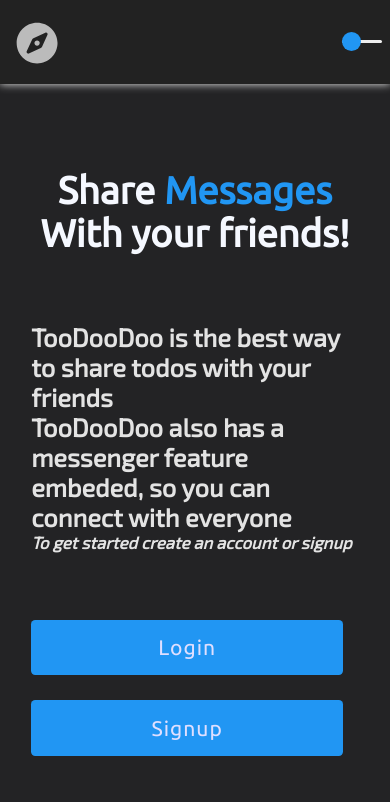
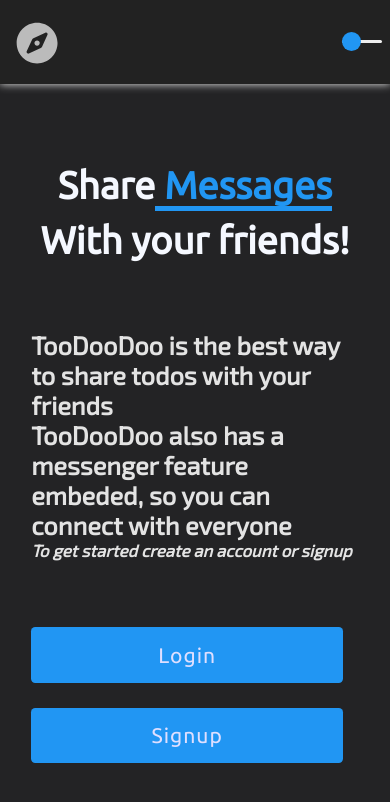
Before and after one commit to ilyanesteroff/IDiary, a React (Create React App) app: page / in a window 390 px wide. Shown: the top 802 px of the page. Built offline with nearby package versions, Linux system fonts and the light colour scheme; a web font is replaced by a local one.

Commit message:
style fixes

```diff
--- a/src/components/mainsection/main-unit.css
+++ b/src/components/mainsection/main-unit.css
@@ -89,11 +89,26 @@
 
 #DisappearingStuff{
   color: #2196F3;
+  border-bottom: solid 5px #2196F3;
+  line-height: 8vh;
+}
+
+@keyframes border{
+  0%{ border-bottom: solid 5px #222; }
+  50%{ border-bottom: solid 5px #2196F3; }
+  100% { border-bottom: solid 5px #f3f3f3; }
+}
+
+@media only screen and (min-width: 1000px){
+  #DisappearingStuff{
+    animation: border 2s infinite;
+  }
 }
 
 @media only screen and (max-width: 500px){
   #main{
-    padding-top: 12vh;
+    padding-top: 10vh;
+    padding-bottom: 10vh;
   }
   #headline{
     font-size: 4.5vh;
```
